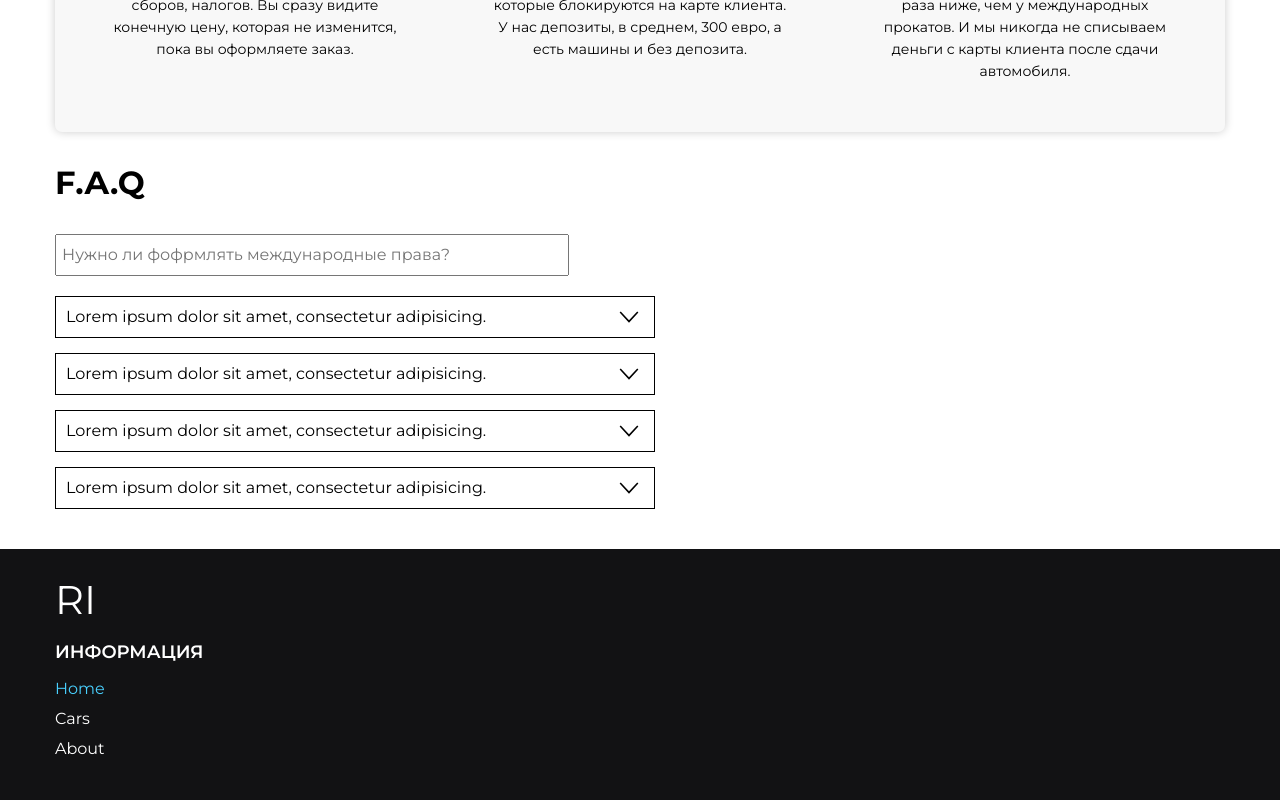
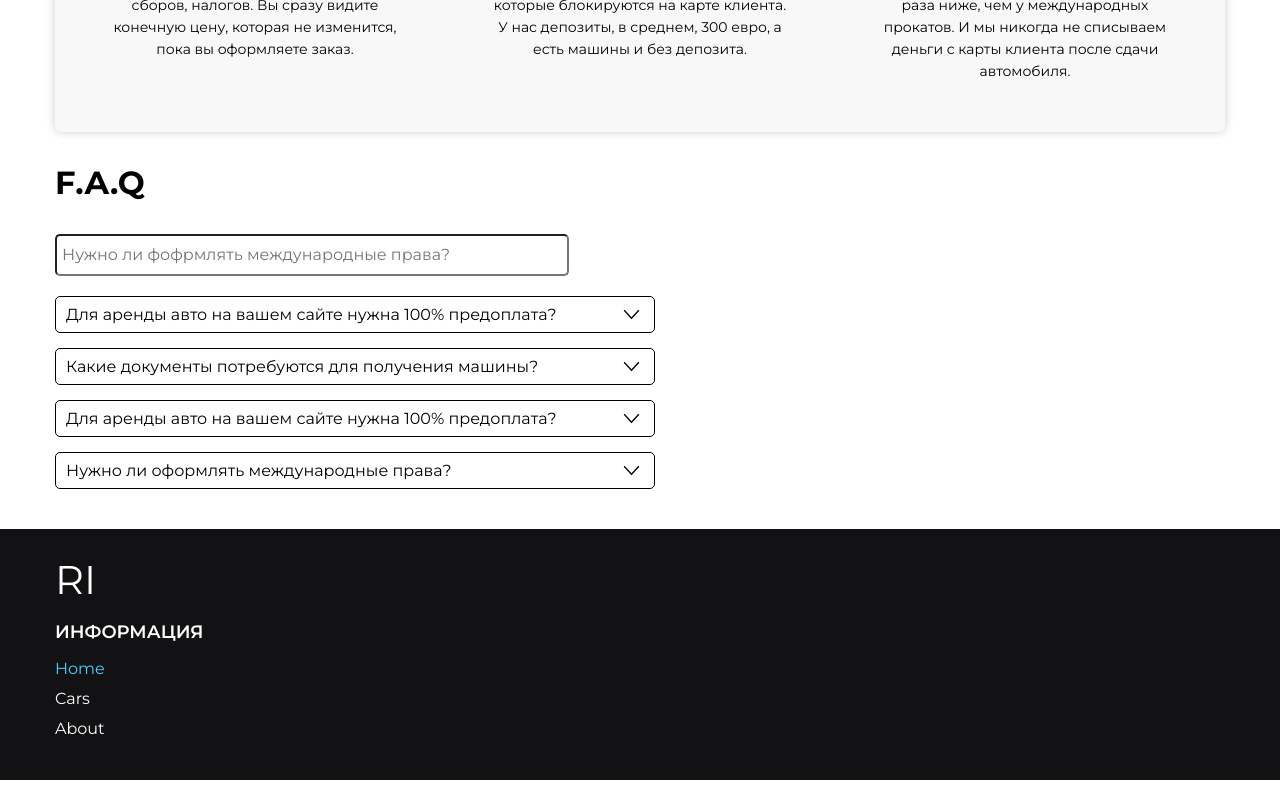
Before and after one commit to YakhyaevGadji/car-rent, a React (Vite) app: page / in a window 1280 px wide. Shown: the part 1304-2104 px from the top of the page. Built offline with nearby package versions, Linux system fonts and the light colour scheme.

Commit message:
i dont know

```diff
--- a/src/main.tsx
+++ b/src/main.tsx
@@ -1,7 +1,6 @@
 import React from 'react'
 import App from './app/App'
 import ReactDOM from 'react-dom/client'
-import "../index";
 
 ReactDOM.createRoot(document.getElementById('root')!).render(
     <React.StrictMode>
--- /dev/null
+++ b/src/widgets/faq/model/questionsData.ts
@@ -0,0 +1,24 @@
+import { icons } from "../../../shared/assets";
+
+export default [
+    {
+        title: 'Для аренды авто на вашем сайте нужна 100% предоплата?',
+        icon: icons.arrowIcon,
+        subTitle: 'Чтобы забронировать автомобиль на нашем сайте, нужно внести только небольшой аванс – 15-20% от общей стоимости аренды. После предоплаты на указанный электронный адрес придет ваучер с детализацией заказа. Оставшуюся сумму вы доплачиваете при получении машины. Доступные способы оплаты остатка указаны в карточке авто и в вашем ваучере.'
+    },
+    {
+        title: 'Какие документы потребуются для получения машины?',
+        icon: icons.arrowIcon,
+        subTitle: 'При получении автомобиля вам понадобится паспорт, национальное водительское удостоверение, международное водительское удостоверение (если требуется, в зависимости от страны) и ваучер аренды авто, который вы получаете после оплаты заказа (можно в электронном виде).'
+    },
+    {
+        title: 'Для аренды авто на вашем сайте нужна 100% предоплата?',
+        icon: icons.arrowIcon,
+        subTitle: 'Чтобы забронировать автомобиль на нашем сайте, нужно внести только небольшой аванс – 15-20% от общей стоимости аренды. После предоплаты на указанный электронный адрес придет ваучер с детализацией заказа. Оставшуюся сумму вы доплачиваете при получении машины. Доступные способы оплаты остатка указаны в карточке авто и в вашем ваучере.'
+    },
+    {
+        title: 'Нужно ли оформлять международные права?',
+        icon: icons.arrowIcon,
+        subTitle: 'Это зависит от требований ПДД той страны, где вы хотите арендовать авто. Изучить информацию по выбранному региону можно в условиях бронирования.'
+    }
+]
--- a/src/widgets/faq/module/questionsData.ts
+++ /dev/null
@@ -1,24 +0,0 @@
-import { icons } from "../../../shared/assets";
-
-export default [
-    {
-        title: 'Lorem ipsum dolor sit amet, consectetur adipisicing.',
-        icon: icons.arrowIcon,
-        subTitle: 'Lorem ipsum dolor sit amet, consectetur adipisicing, Lorem ipsum dolor sit amet, consectetur adipisicing.'
-    },
-    {
-        title: 'Lorem ipsum dolor sit amet, consectetur adipisicing.',
-        icon: icons.arrowIcon,
-        subTitle: 'Lorem ipsum dolor sit amet, consectetur adipisicing, Lorem ipsum dolor sit amet, consectetur adipisicing.'
-    },
-    {
-        title: 'Lorem ipsum dolor sit amet, consectetur adipisicing.',
-        icon: icons.arrowIcon,
-        subTitle: 'Lorem ipsum dolor sit amet, consectetur adipisicing, Lorem ipsum dolor sit amet, consectetur adipisicing.'
-    },
-    {
-        title: 'Lorem ipsum dolor sit amet, consectetur adipisicing.',
-        icon: icons.arrowIcon,
-        subTitle: 'Lorem ipsum dolor sit amet, consectetur adipisicing, Lorem ipsum dolor sit amet, consectetur adipisicing.'
-    }
-]
--- a/src/widgets/faq/ui/Faq.tsx
+++ b/src/widgets/faq/ui/Faq.tsx
@@ -1,9 +1,11 @@
 import React from "react";
-import questionsData from "../module/questionsData";
+import questionsData from "../model/questionsData";
 import "./faq.scss";
 
 const Faq: React.FC = () => {
     const [searchValue, setSearchValue] = React.useState<string>('');
+
+    const questionsSearch = questionsData.filter((item) => item.title.toLocaleLowerCase().includes(searchValue.toLocaleLowerCase()))
 
     return (
         <section className="faq">
@@ -11,7 +13,7 @@ const Faq: React.FC = () => {
                 <h2 className="faq">F.A.Q</h2>
                 <input onChange={(event) => setSearchValue(event.target.value)} className="faq__search" value={searchValue} type="text" placeholder="Нужно ли фофрмлять международные права?" />
                 <ul className="faq__list">
-                    {questionsData.map((item, index) => {
+                    {questionsSearch.map((item, index) => {
                         return (
                             <li key={index} className="faq__item">
                                 <p className="faq__text">{item.title}</p>
--- a/src/widgets/faq/ui/faq.scss
+++ b/src/widgets/faq/ui/faq.scss
@@ -12,11 +12,12 @@
         justify-content: space-between;
         align-items: center;
         margin-bottom: 15px;
+        border-radius: 5px;
     }
 
     &__icon {
-        width: 30px;
-        height: 30px;
+        width: 25px;
+        height: 25px;
     }
 
     &__search {
@@ -24,5 +25,6 @@
         max-width: 500px;
         padding: 10px 5px;
         margin-bottom: 20px;
+        border-radius: 5px;
     }
 }
```
Also changed, not shown: src/pages/Cars/index.tsx (deleted, +0 -7 lines), src/pages/Cars/index.ts (added), src/pages/Cars/ui/Cars.tsx (added), src/pages/Cars/ui/cars.scss (added), src/pages/Home/index.ts (renamed from src/pages/Home/index.tsx).
